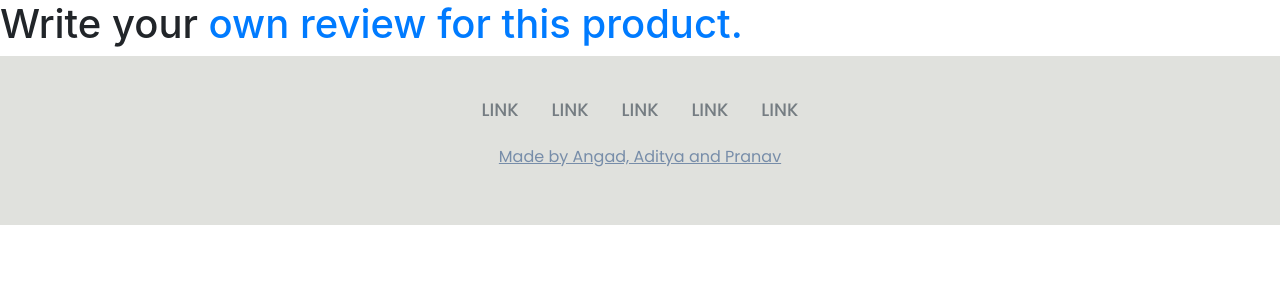
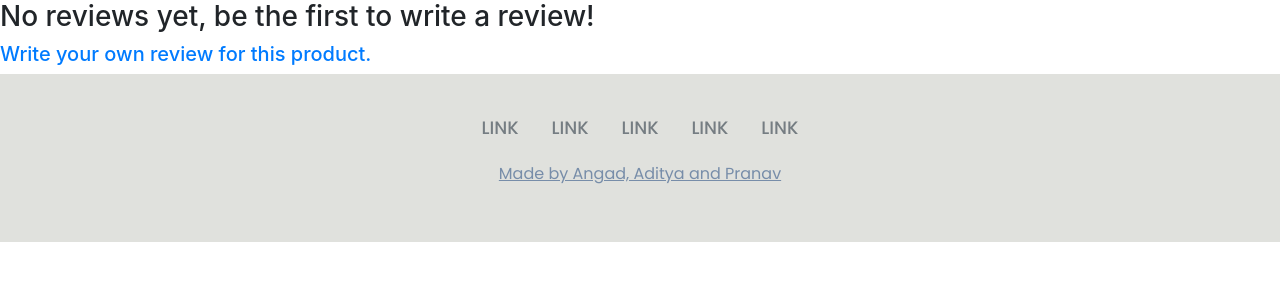
Before and after one commit to Pranav132/Amazoff, a Django app: page /review/2 in a window 1280 px wide. Shown: the part 98-398 px from the top of the page. Run offline with Django 3.2, Linux system fonts and the light colour scheme; data comes from the database, SQL or seed files in the repository; both versions use the stored data as it was after the commit; some libraries are stand-ins or nearby versions.

Commit message:
Added new review form

```diff
--- a/Amazoff/products/templates/product_page.html
+++ b/Amazoff/products/templates/product_page.html
@@ -125,7 +125,7 @@
 
 
 <button data-product="{{product.id}}" data-action="add" class="update-cart">Add to Cart</button>
-<h1> See reviews for this product</h1>
+<h1><a href = "{% url 'review' product_id=product.id %}">See reviews for this product</a></h1>
 <h1>Write your own review for this product</h1>
 </div>
 
--- a/Amazoff/products/templates/reviews.html
+++ b/Amazoff/products/templates/reviews.html
@@ -4,6 +4,9 @@
 {% endblock %}
 {% block content %}
 
+<!-- <h1 type="hidden">{{ product_id }}</h1> -->
+
+{% if ratings %}
 {% for rating in ratings %}
 <!-- first the stars
 then user name
@@ -22,6 +25,11 @@ then if there is description, description -->
 <br>
 <br>
 {% endfor %}
-<h1>Write your <a href = "#">own review for this product.</a></h1>
+
+{% else %}
+<h3>No reviews yet, be the first to write a review!</h3>
+<h5><a href = "{% url 'newReview' product_id=product_id %}">Write your own review for this product.</a></h5>
 <!-- should go to review form page -->
+
+{% endif %}
 {% endblock %}
--- a/Amazoff/products/views.py
+++ b/Amazoff/products/views.py
@@ -1,7 +1,7 @@
 from django.http import HttpResponse, JsonResponse
 from products.models import Product, Product_Categories, ReviewsRatings, Addresses, Customer, Cart, CartItem, User
 from django.shortcuts import render, redirect
-from .forms import FilterForm
+from .forms import FilterForm, ReviewForm
 from django.contrib.auth.decorators import login_required
 import json
 #from fuzzywuzzy import fuzz
@@ -126,8 +126,9 @@ def order(request, cart_id):
 
 def review(request, product_id):
     ratings = ReviewsRatings.objects.filter(product=product_id).all()
+    prod_id = product_id
     checker = [0, 0, 0, 0, 0]
-    return render(request, "reviews.html", {"ratings": ratings, "checker": checker})
+    return render(request, "reviews.html", {"ratings": ratings, "checker": checker, "product_id": prod_id})
 
 
 def orderHistory(request):
@@ -139,12 +140,35 @@ def orderHistory(request):
 
 
 def newReview(request, product_id):
+    # importing all existing reviews and ratings
     # review form
+    if request.method == 'GET':
+        form = ReviewForm(initial={"rating": 5})
+
+    if request.method == 'POST':
+        user = request.user
+        # product_search = Product.objects.get(id=product_id)
+        print(product_id)
+        product = Product.objects.get(id=product_id)
+        form = ReviewForm(request.POST)
+        if form.is_valid():
+            rating = request.POST.get('rating')
+            review = request.POST.get('review')
+
+            print(rating)
+            print(review)
+
+            new_review = ReviewsRatings.objects.get_or_create(
+                user=user, product=product)[0]
+            print(new_review)
+
+            new_review.save()
+
     # create review form for user to fill - GET
     # send data back and make a new review and rating in database - POST
     # rating is required but review is not
     # use the same input number from 1 to 5 for review
-    pass
+    return render(request, "new_review.html", {"form": form, "product_id": product_id})
 
 
 def search(request):
```
Also changed, not shown: Amazoff/products/forms.py (+8 -0 lines), Amazoff/products/templates/new_review.html (added, +13 -0 lines), Amazoff/db.sqlite3.
